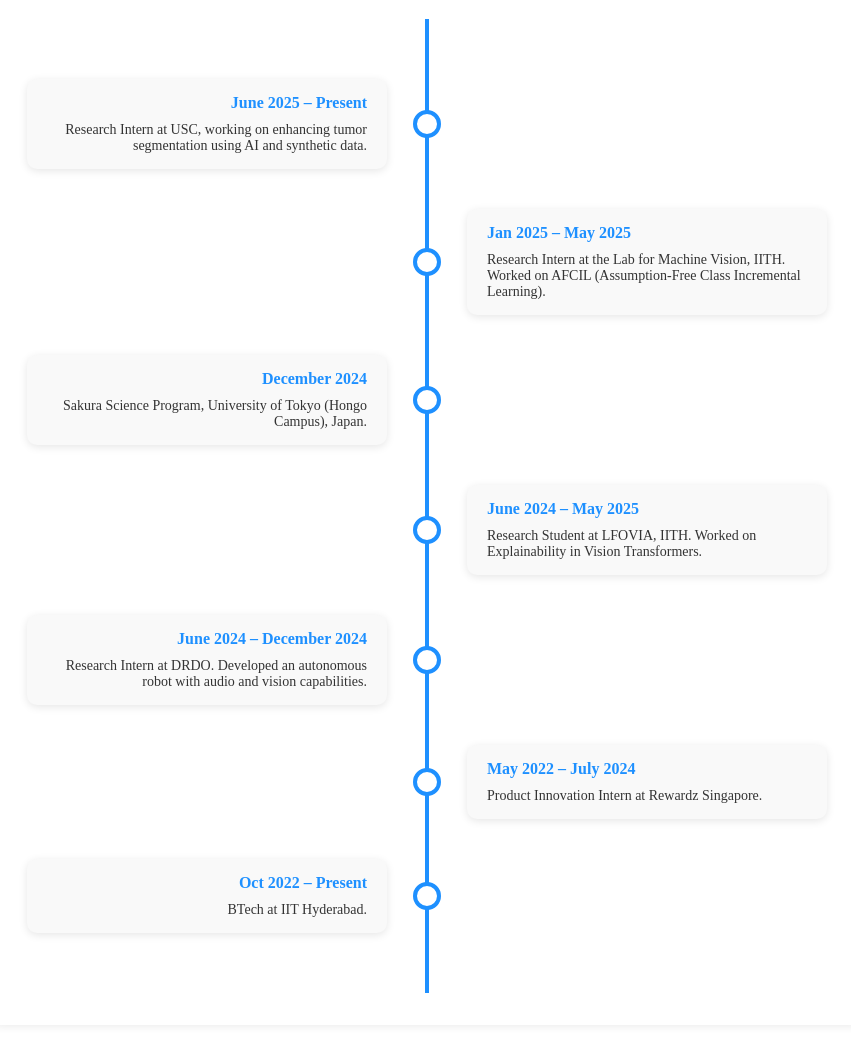
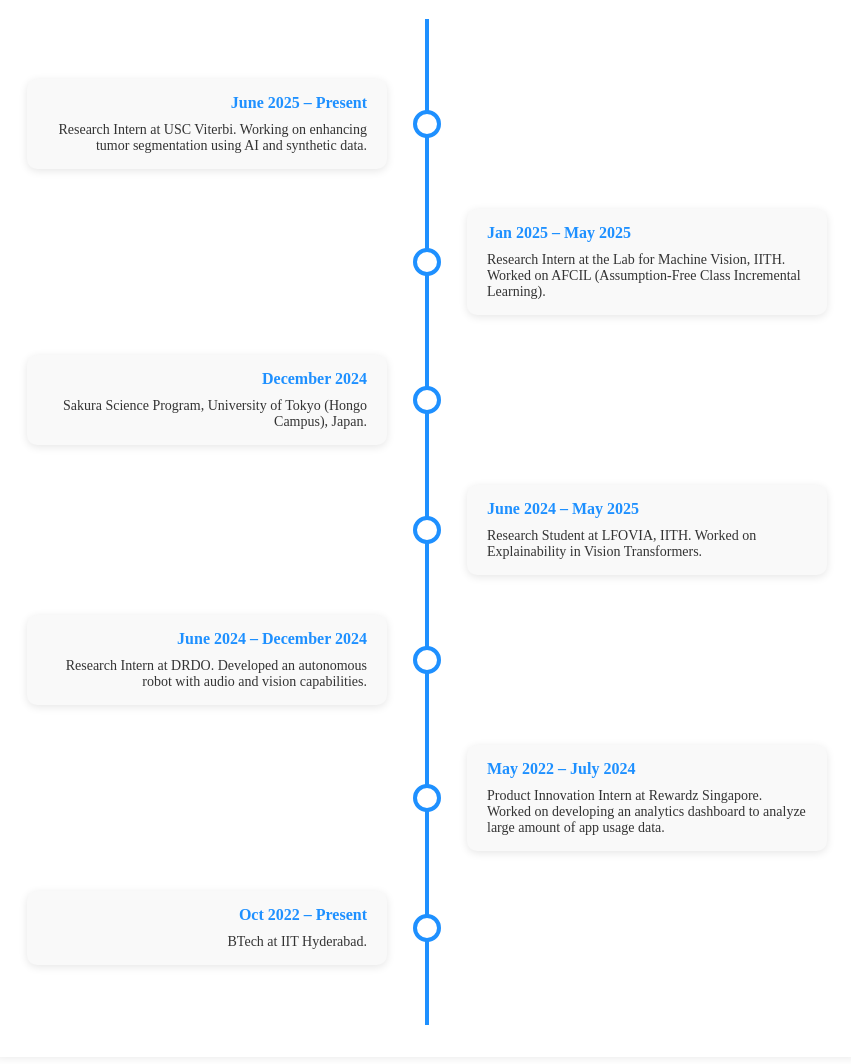
Before and after one commit to divyarajparia/divyarajparia.github.io, a plain HTML site: page timeline.html in a window 1280 px wide. Shown: the part 200-1264 px from the top of the page, without its empty margins (213-1064 px from the left). Before the commit the page ends 1233 px from the top, so only its background shows below. Drawn offline with Linux system fonts and the light colour scheme.

Commit message:
added new files 6

```diff
--- a/timeline.html
+++ b/timeline.html
@@ -26,7 +26,7 @@
         <div class="timeline-dot"></div>
         <div class="timeline-content left">
           <h3>June 2025 – Present</h3>
-          <p>Research Intern at USC, working on enhancing tumor segmentation using AI and synthetic data.</p>
+          <p>Research Intern at USC Viterbi. Working on enhancing tumor segmentation using AI and synthetic data.</p>
         </div>
       </div>
 
@@ -66,7 +66,7 @@
         <div class="timeline-dot"></div>
         <div class="timeline-content right">
           <h3>May 2022 – July 2024</h3>
-          <p>Product Innovation Intern at Rewardz Singapore.</p>
+          <p>Product Innovation Intern at Rewardz Singapore. Worked on developing an analytics dashboard to analyze large amount of app usage data.</p>
         </div>
       </div>
 
```
